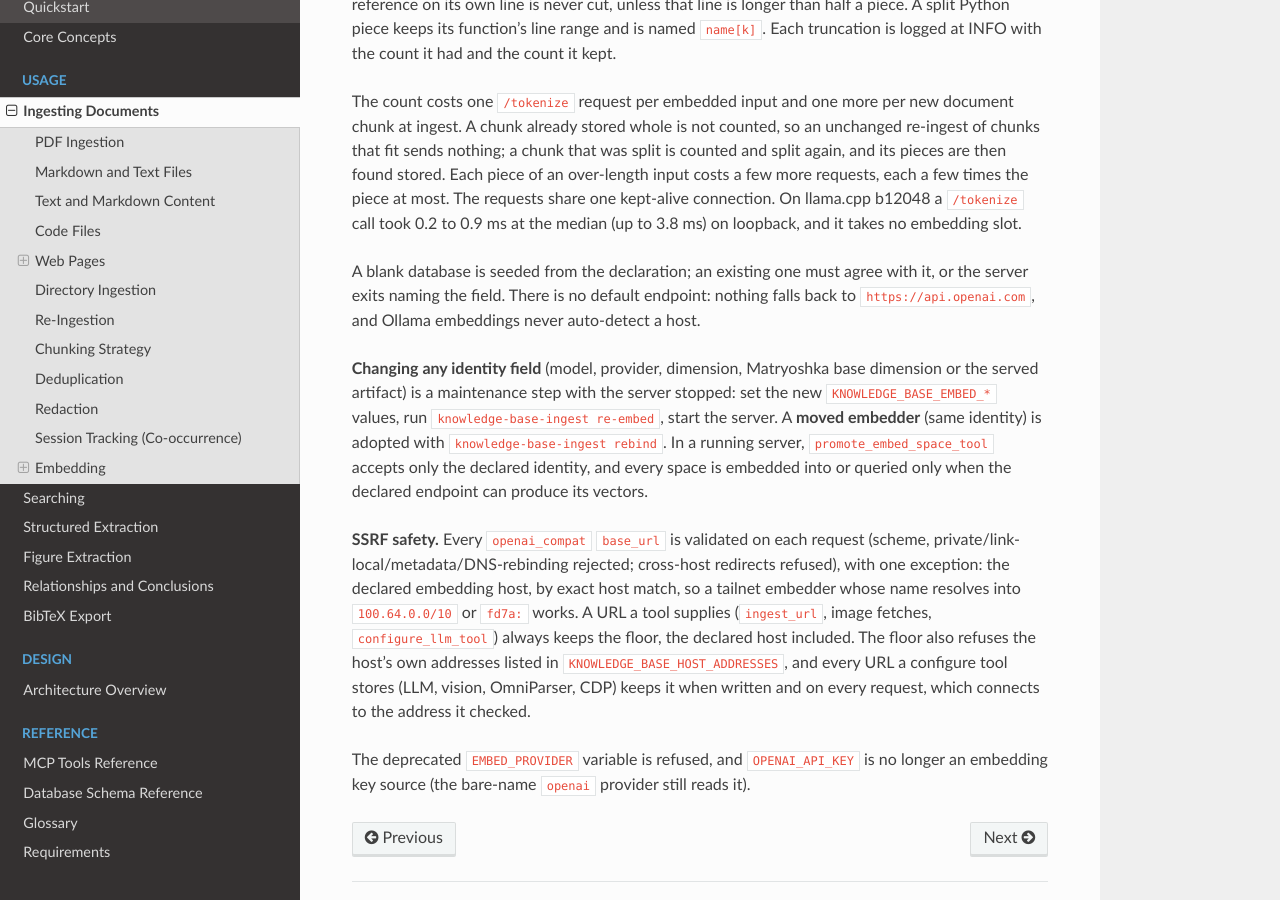
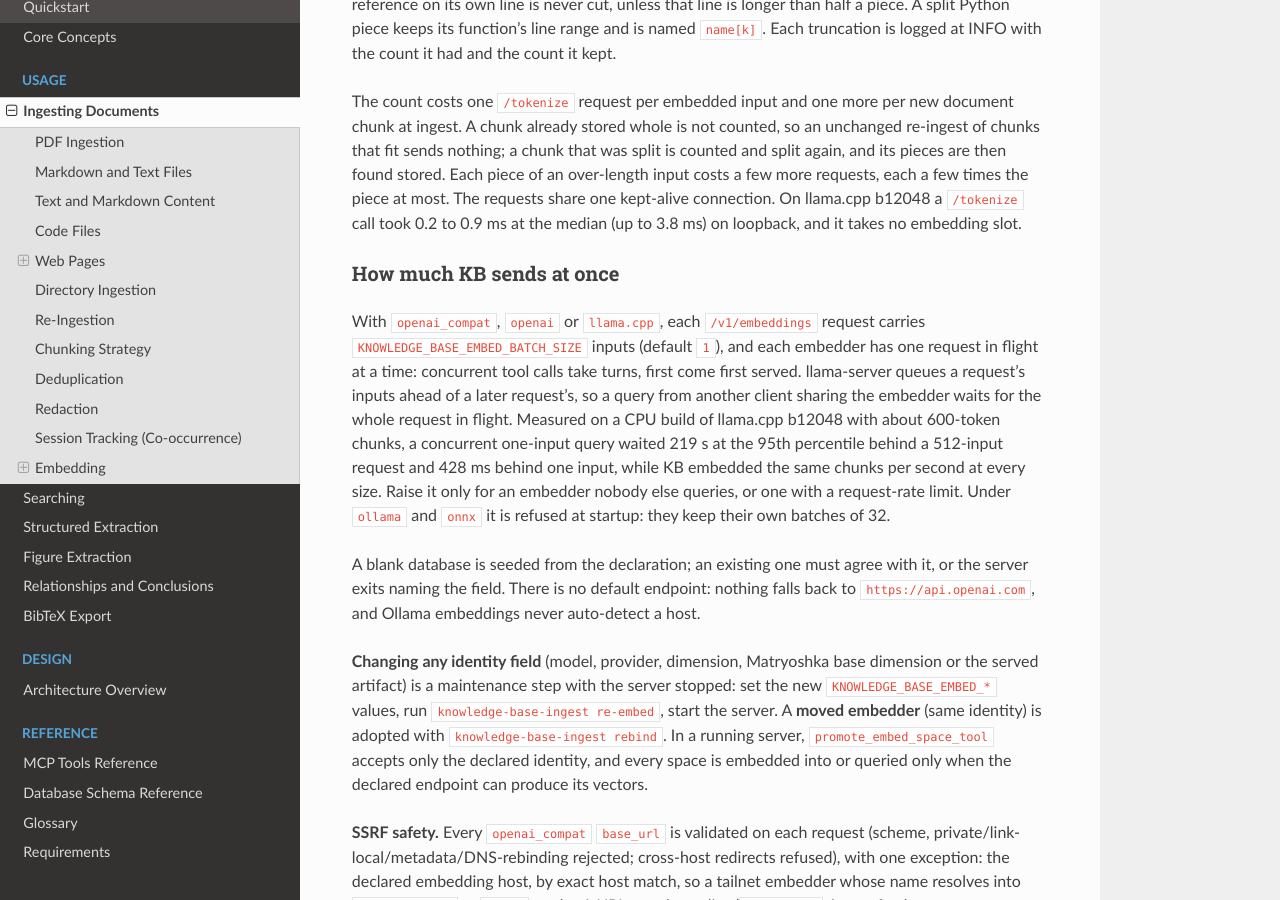
Before and after one commit to dutiona/knowledge-base, a Sphinx documentation site: the page built from docs/usage/ingesting-documents.md, in a window 1280 px wide and 900 px high, scrolled down 10994 px. Built offline with Sphinx 7.4.7 and the Read the Docs theme 3.1.0, drawn with Linux system fonts in a browser that asks for light colours.

Commit message:
docs(embeddings): document KNOWLEDGE_BASE_EMBED_BATCH_SIZE and why its default is 1
The README table gains the variable; the ingesting guide says how much KB
sends at once, with the #614 measurement behind the default. The backfill
tool's batch_size is a page of chunks, not a request, so its description
now says so.

Refs #614

```diff
--- a/docs/usage/ingesting-documents.md
+++ b/docs/usage/ingesting-documents.md
@@ -361,6 +361,17 @@ few more requests, each a few times the piece at most. The requests share
 one kept-alive connection. On llama.cpp b12048 a `/tokenize` call took 0.2 to 0.9 ms at the median (up to 3.8 ms)
 on loopback, and it takes no embedding slot.
 
+### How much KB sends at once
+
+With `openai_compat`, `openai` or `llama.cpp`, each `/v1/embeddings` request carries
+`KNOWLEDGE_BASE_EMBED_BATCH_SIZE` inputs (default `1`), and each embedder has one request in flight at a time:
+concurrent tool calls take turns, first come first served. llama-server queues a request's inputs ahead of a later
+request's, so a query from another client sharing the embedder waits for the whole request in flight. Measured on a
+CPU build of llama.cpp b12048 with about 600-token chunks, a concurrent one-input query waited 219 s at the 95th
+percentile behind a 512-input request and 428 ms behind one input, while KB embedded the same chunks per second at
+every size. Raise it only for an embedder nobody else queries, or one with a request-rate limit. Under `ollama`
+and `onnx` it is refused at startup: they keep their own batches of 32.
+
 A blank database is seeded from the declaration; an existing one must agree with it, or the
 server exits naming the field. There is no default endpoint: nothing falls back to
 `https://api.openai.com`, and Ollama embeddings never auto-detect a host.
```
Also changed, not shown: README.md (+1 -0 lines), docs/reference/mcp-tools.md (+1 -1 lines), 1 other file.
